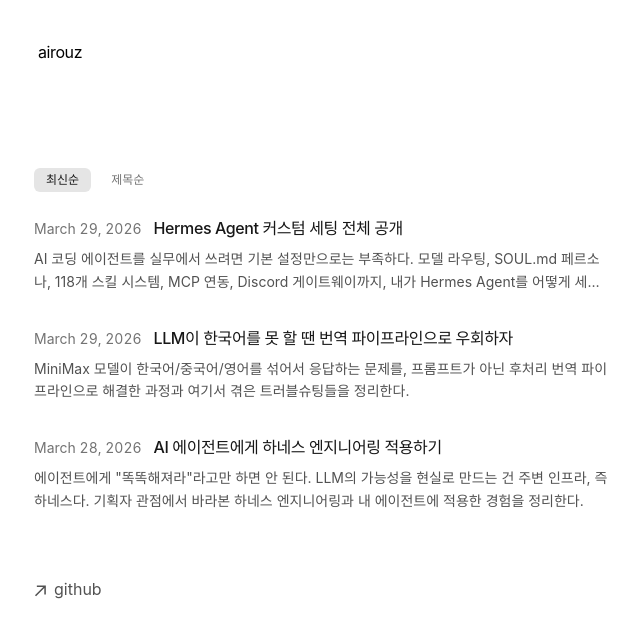
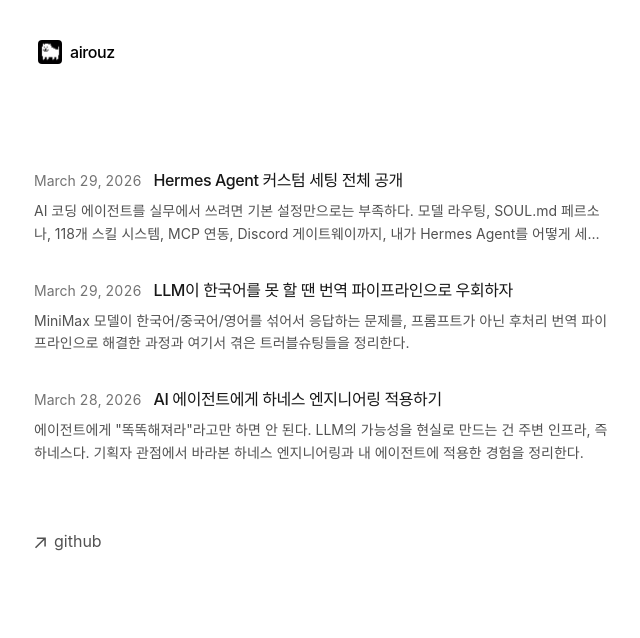
Before and after one commit to airouz/airouz-blog, a Next.js app: page / in a window 1280 px wide. Shown: the top 638 px of the page, without its empty margins (318-958 px from the left). Built offline with nearby package versions, Linux system fonts and the light colour scheme.

Commit message:
Merge pull request #14 from airouz/feat/dog-logo-nav-v2
feat: dog logo favicon + nav, remove intro, latest-only sort, remove …

```diff
--- a/app/blog/utils-client.ts
+++ /dev/null
@@ -1,35 +0,0 @@
-export function formatDate(date: string, includeRelative = false) {
-  let currentDate = new Date()
-  if (!date.includes('T')) {
-    date = `${date}T00:00:00`
-  }
-  let targetDate = new Date(date)
-
-  let yearsAgo = currentDate.getFullYear() - targetDate.getFullYear()
-  let monthsAgo = currentDate.getMonth() - targetDate.getMonth()
-  let daysAgo = currentDate.getDate() - targetDate.getDate()
-
-  let formattedDate = ''
-
-  if (yearsAgo > 0) {
-    formattedDate = `${yearsAgo}y ago`
-  } else if (monthsAgo > 0) {
-    formattedDate = `${monthsAgo}mo ago`
-  } else if (daysAgo > 0) {
-    formattedDate = `${daysAgo}d ago`
-  } else {
-    formattedDate = 'Today'
-  }
-
-  let fullDate = targetDate.toLocaleString('en-us', {
-    month: 'long',
-    day: 'numeric',
-    year: 'numeric',
-  })
-
-  if (!includeRelative) {
-    return fullDate
-  }
-
-  return `${fullDate} (${formattedDate})`
-}
--- a/app/components/nav.tsx
+++ b/app/components/nav.tsx
@@ -1,4 +1,5 @@
 import Link from 'next/link'
+import Image from 'next/image'
 
 export function Navbar() {
   return (
@@ -11,9 +12,16 @@
           <div className="flex flex-row space-x-0 pr-10">
             <Link
               href="/"
-              className="transition-all hover:text-neutral-800 dark:hover:text-neutral-200 flex align-middle relative py-1 px-2 m-1"
+              className="transition-all hover:text-neutral-800 dark:hover:text-neutral-200 flex items-center gap-2 relative py-1 px-2 m-1"
             >
-              airouz
+              <Image
+                src="/dog-logo.png"
+                alt="airouz"
+                width={24}
+                height={24}
+                className="rounded-sm"
+              />
+              <span className="font-medium">airouz</span>
             </Link>
           </div>
         </nav>
--- a/app/home-content.tsx
+++ /dev/null
@@ -1,80 +0,0 @@
-'use client'
-
-import Link from 'next/link'
-import { useState } from 'react'
-import { formatDate } from './blog/utils-client'
-
-type SortKey = 'date' | 'title'
-
-type Post = {
-  slug: string
-  metadata: {
-    title: string
-    publishedAt: string
-    summary: string
-    image?: string
-  }
-}
-
-export default function HomeContent({ posts }: { posts: Post[] }) {
-  const [sortBy, setSortBy] = useState<SortKey>('date')
-
-  const sorted = [...posts].sort((a, b) => {
-    if (sortBy === 'title') {
-      return a.metadata.title.localeCompare(b.metadata.title, 'ko')
-    }
-    return new Date(b.metadata.publishedAt).getTime() - new Date(a.metadata.publishedAt).getTime()
-  })
-
-  return (
-    <section>
-      <div className="my-8">
-        <div className="flex items-center gap-2 mb-6">
-          <button
-            onClick={() => setSortBy('date')}
-            className={`px-3 py-1 text-xs rounded-md transition-colors ${
-              sortBy === 'date'
-                ? 'bg-neutral-200 dark:bg-neutral-700 text-neutral-900 dark:text-neutral-100'
-                : 'text-neutral-500 hover:text-neutral-700 dark:hover:text-neutral-300'
-            }`}
-          >
-            최신순
-          </button>
-          <button
-            onClick={() => setSortBy('title')}
-            className={`px-3 py-1 text-xs rounded-md transition-colors ${
-              sortBy === 'title'
-                ? 'bg-neutral-200 dark:bg-neutral-700 text-neutral-900 dark:text-neutral-100'
-                : 'text-neutral-500 hover:text-neutral-700 dark:hover:text-neutral-300'
-            }`}
-          >
-            제목순
-          </button>
-        </div>
-        <div className="space-y-8">
-          {sorted.map((post) => (
-            <Link
-              key={post.slug}
-              className="block group"
-              href={`/blog/${post.slug}`}
-            >
-              <article className="flex flex-col space-y-2">
-                <div className="flex items-baseline gap-3">
-                  <time className="text-sm text-neutral-500 dark:text-neutral-500 tabular-nums shrink-0">
-                    {formatDate(post.metadata.publishedAt, false)}
-                  </time>
-                  <h2 className="text-neutral-900 dark:text-neutral-100 tracking-tight font-medium group-hover:text-neutral-600 dark:group-hover:text-neutral-300 transition-colors">
-                    {post.metadata.title}
-                  </h2>
-                </div>
-                <p className="text-sm text-neutral-600 dark:text-neutral-400 leading-relaxed line-clamp-2">
-                  {post.metadata.summary}
-                </p>
-              </article>
-            </Link>
-          ))}
-        </div>
-      </div>
-    </section>
-  )
-}
--- a/app/page.tsx
+++ b/app/page.tsx
@@ -1,9 +1,41 @@
 import Link from 'next/link'
 import { formatDate, getBlogPosts } from 'app/blog/utils'
-import HomeContent from './home-content'
 
 export default function Page() {
-  let allBlogs = getBlogPosts()
+  const allBlogs = getBlogPosts()
+  const sorted = [...allBlogs].sort(
+    (a, b) =>
+      new Date(b.metadata.publishedAt).getTime() -
+      new Date(a.metadata.publishedAt).getTime()
+  )
 
-  return <HomeContent posts={allBlogs} />
+  return (
+    <section>
+      <div className="my-8">
+        <div className="space-y-8">
+          {sorted.map((post) => (
+            <Link
+              key={post.slug}
+              className="block group"
+              href={`/blog/${post.slug}`}
+            >
+              <article className="flex flex-col space-y-2">
+                <div className="flex items-baseline gap-3">
+                  <time className="text-sm text-neutral-500 dark:text-neutral-500 tabular-nums shrink-0">
+                    {formatDate(post.metadata.publishedAt, false)}
+                  </time>
+                  <h2 className="text-neutral-900 dark:text-neutral-100 tracking-tight font-medium group-hover:text-neutral-600 dark:group-hover:text-neutral-300 transition-colors">
+                    {post.metadata.title}
+                  </h2>
+                </div>
+                <p className="text-sm text-neutral-600 dark:text-neutral-400 leading-relaxed line-clamp-2">
+                  {post.metadata.summary}
+                </p>
+              </article>
+            </Link>
+          ))}
+        </div>
+      </div>
+    </section>
+  )
 }
```
Also changed, not shown: app/icon.png (added), public/dog-logo.png (added).
